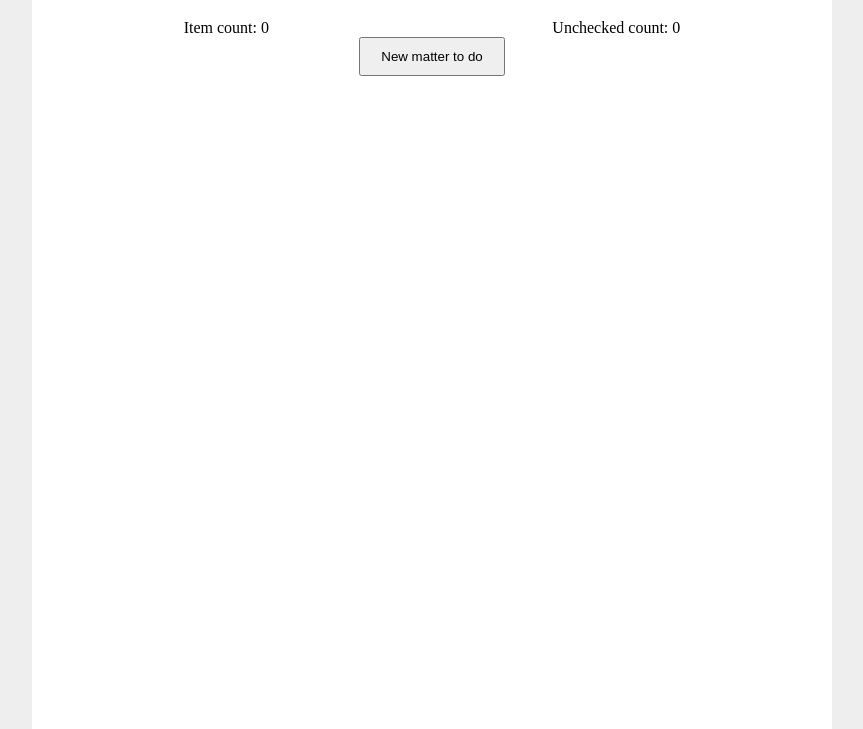
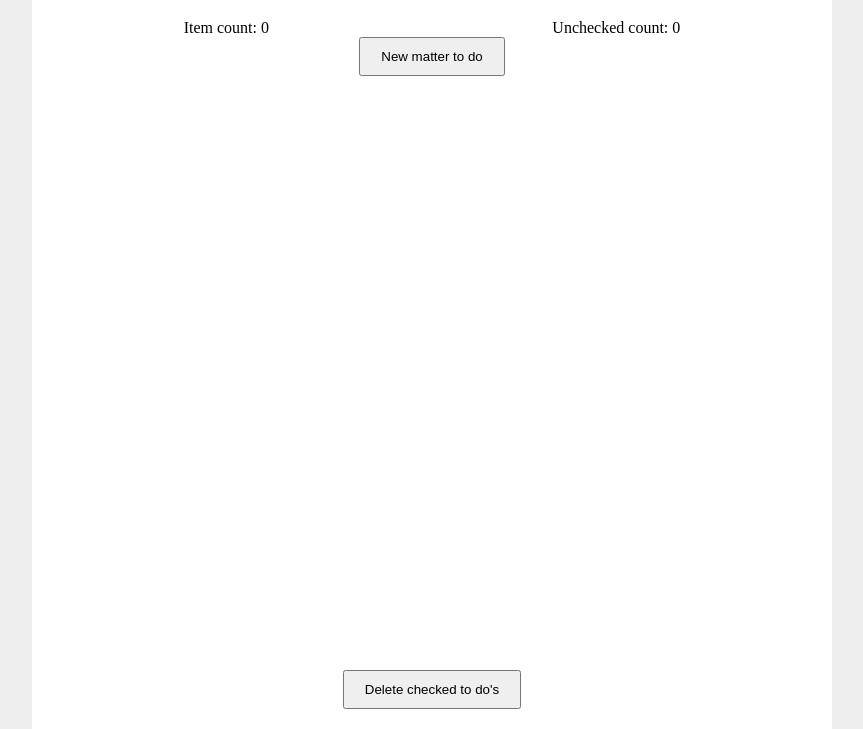
Before and after one commit to shamshir/Task_2-InterfaceDevelopment, a plain HTML site: page index.html in a window 1280 px wide. Shown: the part 71-800 px from the top of the page, without its empty margins (208-1071 px from the left). Drawn offline with Linux system fonts and the light colour scheme.

Commit message:
Delete All Button Added

```diff
--- a/index.html
+++ b/index.html
@@ -13,6 +13,7 @@
       </div>
       <button class="button center" onClick="newTodo()">New matter to do</button>
       <ul id="todo-list" class="todo-list"></ul>
+      <button class="button center todo-delete" onClick="deleteTodos()">Delete checked to do's</button>
     </div>
     <script src="./script.js"></script>
   </body>
```
